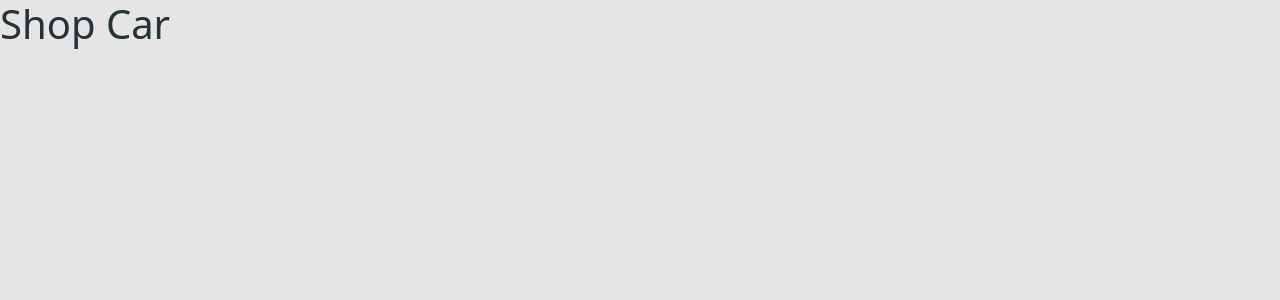
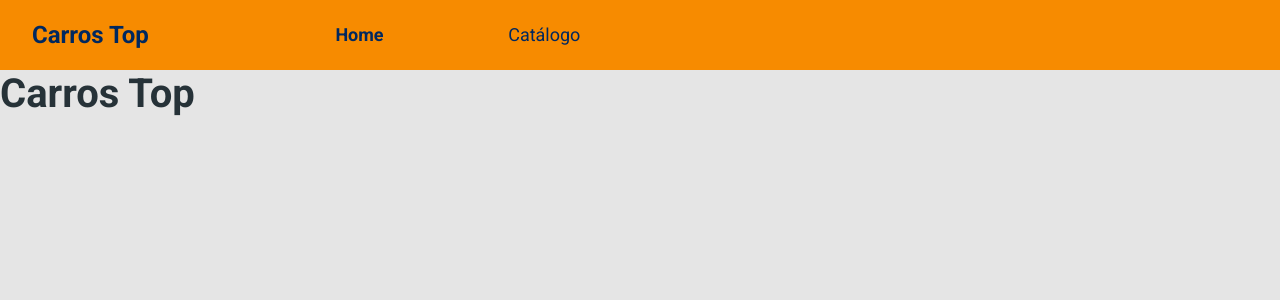
Before and after one commit to rsbettini/bds07, a React (Create React App) app in the folder frontweb/: page / in a window 1280 px wide. Shown: the top 300 px of the page. Built offline with nearby package versions, Linux system fonts and the light colour scheme.

Commit message:
Navbar stylling

```diff
--- a/frontweb/src/App.css
+++ b/frontweb/src/App.css
@@ -0,0 +1,15 @@
+@import url('https://fonts.googleapis.com/css2?family=Roboto:wght@400;700&display=swap');
+
+* {
+    font-family: 'Roboto', sans-serif;
+}
+
+h1, h2, h3, h4, h5, h6 {
+    font-weight:  700;
+    margin-bottom: 0;
+}
+
+a, a:hover {
+    text-decoration: none;
+    color: unset;
+}
--- a/frontweb/src/App.tsx
+++ b/frontweb/src/App.tsx
@@ -1,9 +1,13 @@
 import "./assets/styles/custom.scss";
 import "./App.css";
+import Navbar from "components/Navbar";
 
 function App() {
   return (
-    <h1> Shop Car</h1>
+    <>
+    <Navbar />
+    <h1> Carros Top</h1>
+    </>
   );
 }
 
--- /dev/null
+++ b/frontweb/src/components/Navbar/index.tsx
@@ -0,0 +1,41 @@
+import './styles.css';
+import 'bootstrap/js/src/collapse.js';
+
+const Navbar = () => {
+  return (
+    <nav className="navbar navbar-expand-md navbar-light bg-primary main-nav">
+      <div className="container-fluid">
+        <a href="link" className="nav-logo-text">
+          <h4>Carros Top</h4>
+        </a>
+
+        <button
+          className="navbar-toggler"
+          type="button"
+          data-bs-toggle="collapse"
+          data-bs-target="#shopcar-navbar"
+          aria-controls="shopcar-navbar"
+          aria-expanded="false"
+          aria-label="Toggle navigation"
+        >
+          <span className="navbar-toggler-icon"></span>
+        </button>
+
+        <div className="collapse navbar-collapse" id="shopcar-navbar">
+          <ul className="navbar-nav offset-md-2 main-menu">
+            <li>
+              <a href="link" className="active">
+                Home
+              </a>
+            </li>
+            <li>
+              <a href="link">Catálogo</a>
+            </li>
+          </ul>
+        </div>
+      </div>
+    </nav>
+  );
+};
+
+export default Navbar;
--- /dev/null
+++ b/frontweb/src/components/Navbar/styles.css
@@ -0,0 +1,29 @@
+
+
+
+
+.main-nav {
+    padding-left: 20px;
+    min-height: 70px;
+  }
+
+.nav-logo-text,
+.nav-logo-text:hover {
+  color: #00285f;
+}
+
+.main-menu {
+  display: flex;
+  font-size: 18px;
+  width: 245px;
+  justify-content: space-between;
+}
+
+.main-menu a {
+  color: #00285f;
+}
+
+.main-menu a.active {
+    color: #00285f;
+    font-weight: bold;
+  }
```
Also changed, not shown: 1 other file (tests, documents, lock files or other folders).
